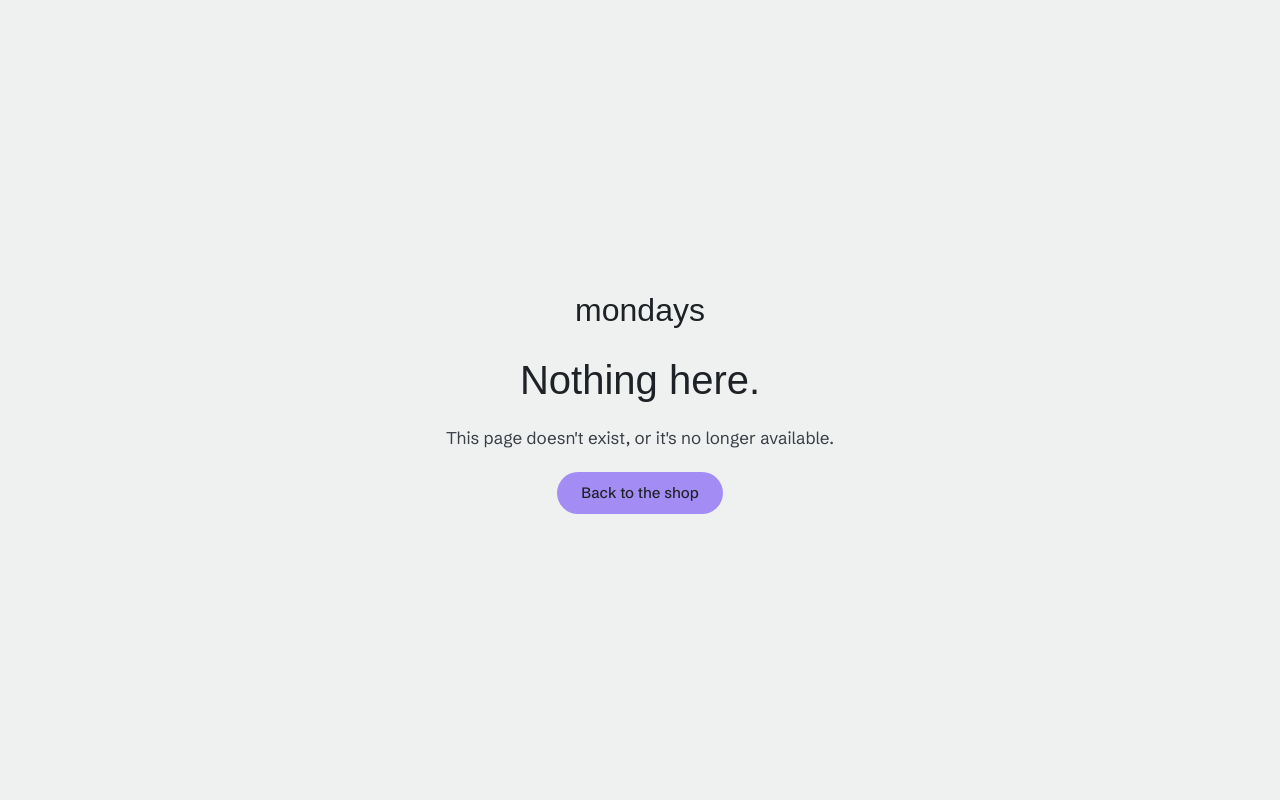
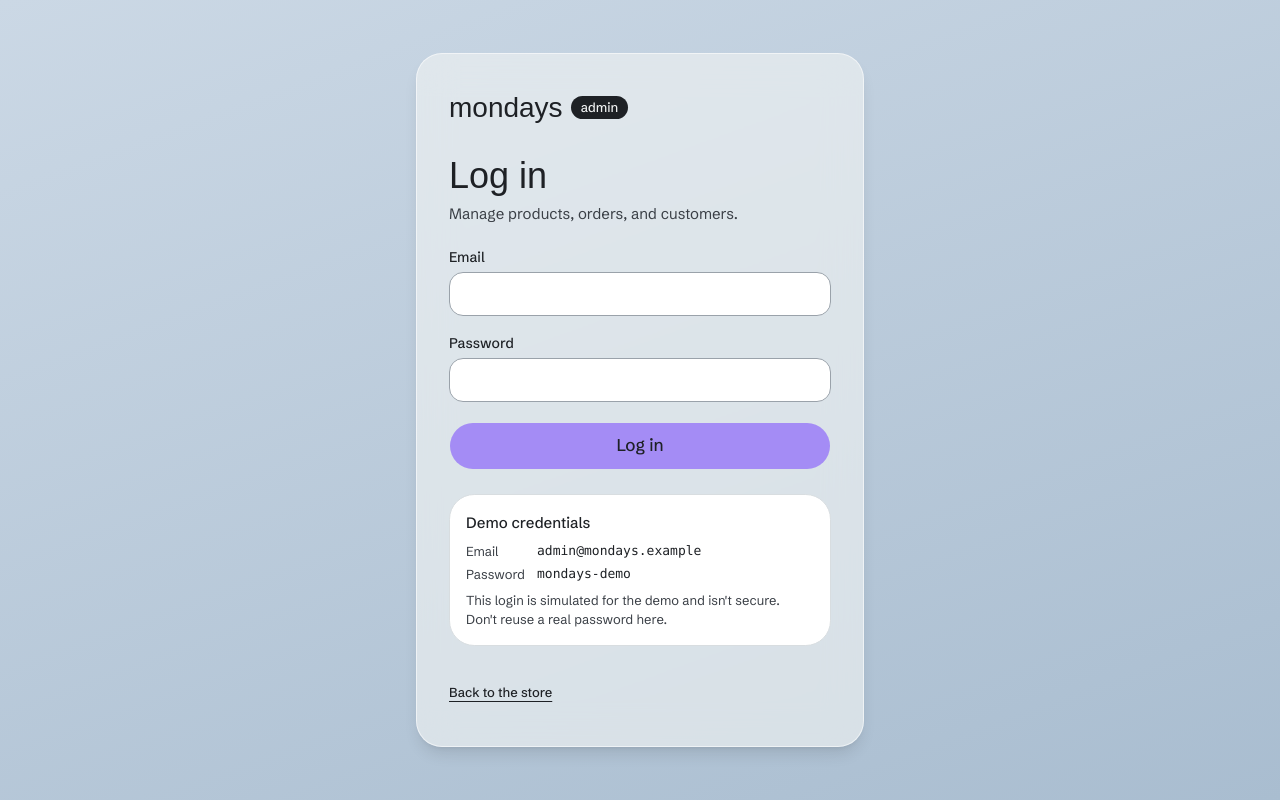
Before and after one commit to diomnne/mondays-store, a Next.js app: page /admin/login in a window 1280 px wide. Before the commit this address had no page. Built offline with nearby package versions, Linux system fonts and the light colour scheme; a web font is replaced by a local one.

Commit message:
feat(admin): add simulated login page and logout action

```diff
--- /dev/null
+++ b/src/app/admin/layout.tsx
@@ -0,0 +1,11 @@
+import type { Metadata } from "next";
+
+/** Everything under /admin is private: kept out of search engines. */
+export const metadata: Metadata = {
+  title: { default: "Admin", template: "%s | Mondays admin" },
+  robots: { index: false, follow: false },
+};
+
+export default function AdminLayout({ children }: { children: React.ReactNode }) {
+  return children;
+}
--- /dev/null
+++ b/src/app/admin/login/page.tsx
@@ -0,0 +1,54 @@
+import type { Metadata } from "next";
+import Link from "next/link";
+import { Suspense } from "react";
+
+import { AdminBrand } from "@/components/admin/admin-brand";
+import { LoginForm } from "@/components/admin/login-form";
+import { readAdminCredentials } from "@/lib/auth/config";
+
+export const metadata: Metadata = { title: "Log in" };
+
+export default function AdminLoginPage({ searchParams }: PageProps<"/admin/login">) {
+  // The demo account is meant to be shared with reviewers, so it's shown here
+  // (and in the README). The page fails loudly if the variables are missing.
+  const demo = readAdminCredentials();
+
+  return (
+    <main className="flex min-h-dvh items-center justify-center bg-gradient-powder px-4 py-10">
+      <div className="glass w-full max-w-md space-y-6 rounded-card p-6 shadow-lg sm:p-8">
+        <AdminBrand />
+        <div className="space-y-1">
+          <h1 className="text-[2.25rem] leading-tight">Log in</h1>
+          <p className="text-muted-foreground">Manage products, orders, and customers.</p>
+        </div>
+
+        {/* searchParams is request data, so the form that needs `next` sits behind Suspense. */}
+        <Suspense fallback={<LoginForm />}>
+          <LoginFormWithNext searchParams={searchParams} />
+        </Suspense>
+
+        <div className="space-y-2 rounded-2xl border bg-card p-4">
+          <p className="font-medium">Demo credentials</p>
+          <dl className="grid grid-cols-[auto_1fr] gap-x-3 gap-y-1 text-caption">
+            <dt className="text-muted-foreground">Email</dt>
+            <dd className="font-mono break-all">{demo.email}</dd>
+            <dt className="text-muted-foreground">Password</dt>
+            <dd className="font-mono break-all">{demo.password}</dd>
+          </dl>
+          <p className="text-caption text-muted-foreground">
+            This login is simulated for the demo and isn&apos;t secure. Don&apos;t reuse a real password here.
+          </p>
+        </div>
+
+        <Link href="/" className="inline-flex min-h-11 items-center text-caption font-medium underline underline-offset-4">
+          Back to the store
+        </Link>
+      </div>
+    </main>
+  );
+}
+
+async function LoginFormWithNext({ searchParams }: { searchParams: PageProps<"/admin/login">["searchParams"] }) {
+  const { next } = await searchParams;
+  return <LoginForm next={typeof next === "string" ? next : undefined} />;
+}
--- /dev/null
+++ b/src/components/admin/admin-brand.tsx
@@ -0,0 +1,12 @@
+import { Wordmark } from "@/components/shared/wordmark";
+import { cn } from "@/lib/utils";
+
+/** Lowercase wordmark plus a small "admin" tag. */
+export function AdminBrand({ className }: { className?: string }) {
+  return (
+    <span className={cn("inline-flex items-center gap-2", className)}>
+      <Wordmark className="text-[1.75rem]" />
+      <span className="rounded-full bg-ink px-2.5 py-0.5 text-caption font-medium text-paper">admin</span>
+    </span>
+  );
+}
--- /dev/null
+++ b/src/components/admin/login-form.tsx
@@ -0,0 +1,65 @@
+"use client";
+
+import { useActionState } from "react";
+import { useFormStatus } from "react-dom";
+
+import { Button } from "@/components/ui/button";
+import { Input } from "@/components/ui/input";
+import { Label } from "@/components/ui/label";
+import { loginAction, type LoginState } from "@/lib/actions/auth";
+
+const INITIAL_STATE: LoginState = { error: null, email: "" };
+
+function SubmitButton() {
+  const { pending } = useFormStatus();
+  return (
+    <Button type="submit" size="lg" className="w-full" disabled={pending}>
+      {pending ? "Checking…" : "Log in"}
+    </Button>
+  );
+}
+
+/** `next` is where to go after logging in; the server only honors safe /admin paths. */
+export function LoginForm({ next }: { next?: string }) {
+  const [state, formAction] = useActionState(loginAction, INITIAL_STATE);
+  const describedBy = state.error ? "login-error" : undefined;
+
+  return (
+    <form action={formAction} className="space-y-5">
+      {next && <input type="hidden" name="next" value={next} />}
+
+      {state.error && (
+        <p id="login-error" role="alert" className="rounded-lg border border-destructive/30 bg-destructive-soft p-3 text-destructive">
+          {state.error}
+        </p>
+      )}
+
+      <div className="space-y-2">
+        <Label htmlFor="email">Email</Label>
+        <Input
+          id="email"
+          name="email"
+          type="email"
+          autoComplete="username"
+          required
+          defaultValue={state.email}
+          aria-invalid={Boolean(state.error)}
+          aria-describedby={describedBy}
+        />
+      </div>
+      <div className="space-y-2">
+        <Label htmlFor="password">Password</Label>
+        <Input
+          id="password"
+          name="password"
+          type="password"
+          autoComplete="current-password"
+          required
+          aria-invalid={Boolean(state.error)}
+          aria-describedby={describedBy}
+        />
+      </div>
+      <SubmitButton />
+    </form>
+  );
+}
--- /dev/null
+++ b/src/lib/actions/auth.ts
@@ -0,0 +1,46 @@
+"use server";
+
+import { revalidatePath } from "next/cache";
+import { redirect } from "next/navigation";
+
+import { credentialsMatch } from "@/lib/auth/config";
+import { safeAdminRedirect } from "@/lib/auth/redirect";
+import { createSession, deleteSession } from "@/lib/auth/session";
+import { loginSchema } from "@/lib/validation/login";
+
+export type LoginState = {
+  error: string | null;
+  /** Echoed back so the email field keeps its value after a failed attempt. */
+  email: string;
+};
+
+// One message for every failure, so it never reveals which field was wrong.
+const WRONG_CREDENTIALS = "That email and password don't match the demo account.";
+
+/** Simulated login against the demo account in the environment. */
+export async function loginAction(_previous: LoginState, formData: FormData): Promise<LoginState> {
+  const parsed = loginSchema.safeParse({
+    email: formData.get("email") ?? "",
+    password: formData.get("password") ?? "",
+    next: formData.get("next") ?? undefined,
+  });
+  const email = String(formData.get("email") ?? "");
+
+  if (!parsed.success) {
+    return { error: "Enter the demo email and password.", email };
+  }
+  if (!credentialsMatch(parsed.data.email, parsed.data.password)) {
+    return { error: WRONG_CREDENTIALS, email };
+  }
+
+  await createSession();
+  // Only a relative /admin path is honored; anything else goes to /admin.
+  redirect(safeAdminRedirect(parsed.data.next));
+}
+
+export async function logoutAction(): Promise<void> {
+  await deleteSession();
+  // Drop any admin pages the browser's router has cached, so Back can't show them.
+  revalidatePath("/admin", "layout");
+  redirect("/admin/login");
+}
--- /dev/null
+++ b/src/lib/validation/login.ts
@@ -0,0 +1,8 @@
+import { z } from "zod";
+
+/** Login form shape. Field-level messages stay vague on purpose (see loginAction). */
+export const loginSchema = z.object({
+  email: z.string().trim().min(1).max(200),
+  password: z.string().min(1).max(200),
+  next: z.string().max(2048).optional(),
+});
```
